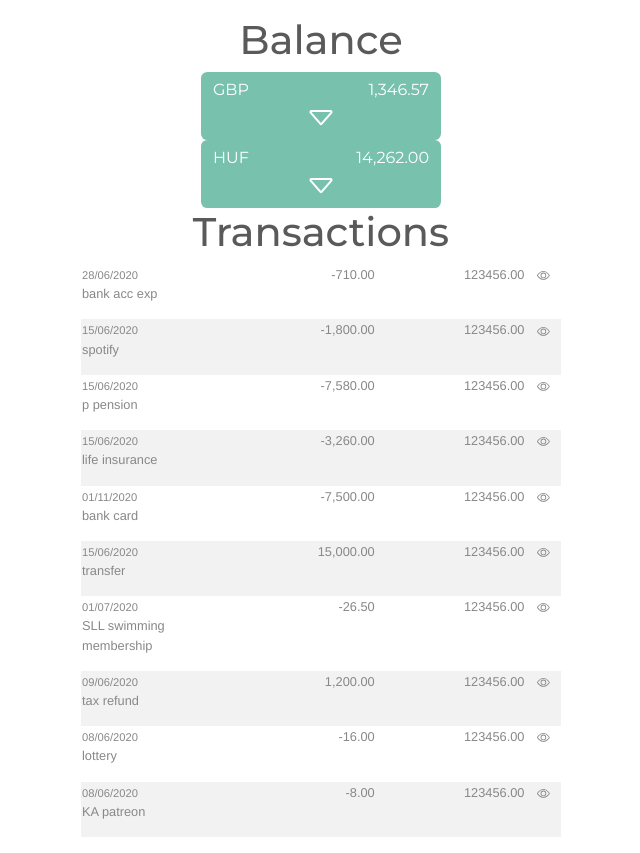
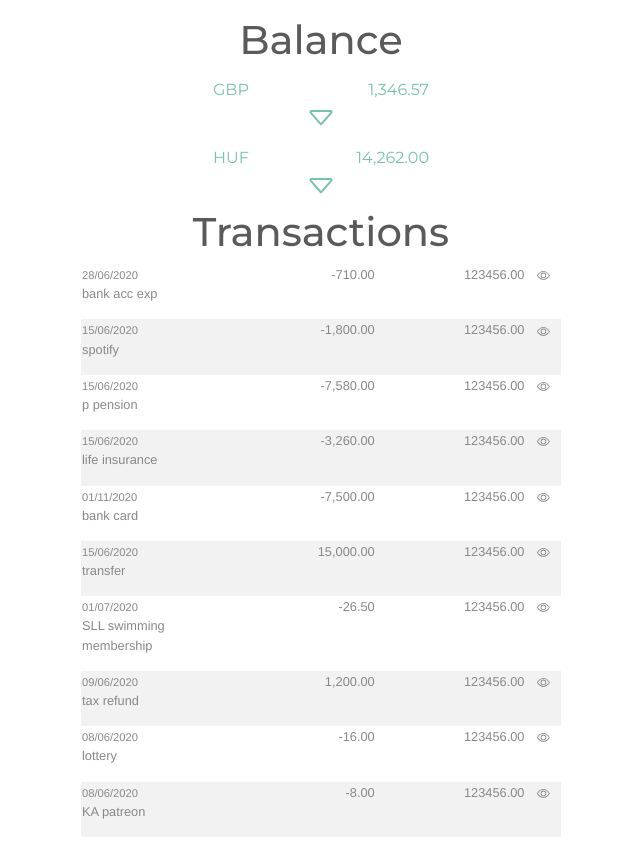
Before and after one commit to dgloriaweb/budgeter_frontend, a Vue app: page / in a window 1280 px wide. Shown: the whole page, without its empty margins (319-959 px from the left). Built offline with nearby package versions, Linux system fonts and the light colour scheme.

Commit message:
format buttons

```diff
--- a/src/components/Balance.vue
+++ b/src/components/Balance.vue
@@ -6,7 +6,7 @@
       <!-- result balance aggregate -->
       <b-button
         v-b-toggle="'collapse-1' + currency.id"
-        variant="primary"
+        variant="outline-primary"
         class="currency-button"
       >
         <div class="grid-container-balance">
```
